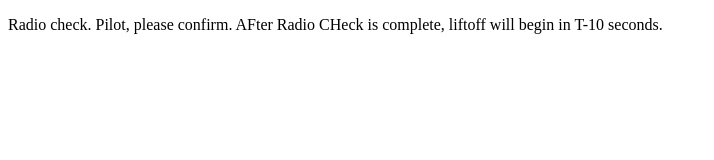
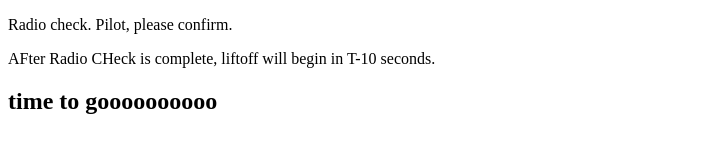
Before and after one commit to I-hate-usernames97/Class-13-Studio, a plain HTML site: page index.html in a window 1280 px wide. Shown: the whole page, without its empty margins (0-714 px from the left). Drawn offline with Linux system fonts and the light colour scheme.

Commit message:
LET'S GOOOOOOO

```diff
--- a/index.html
+++ b/index.html
@@ -4,7 +4,8 @@
 
   </head>
   <body>
-   <p> Radio check. Pilot, please confirm. AFter Radio CHeck is complete, liftoff will begin in T-10 seconds.</p>
-  </div>
+   <p> Radio check. Pilot, please confirm.</p>
+   <p>AFter Radio CHeck is complete, liftoff will begin in T-10 seconds.</p>
+   <h2>time to goooooooooo</h2>
   </body>
 </html>
```
